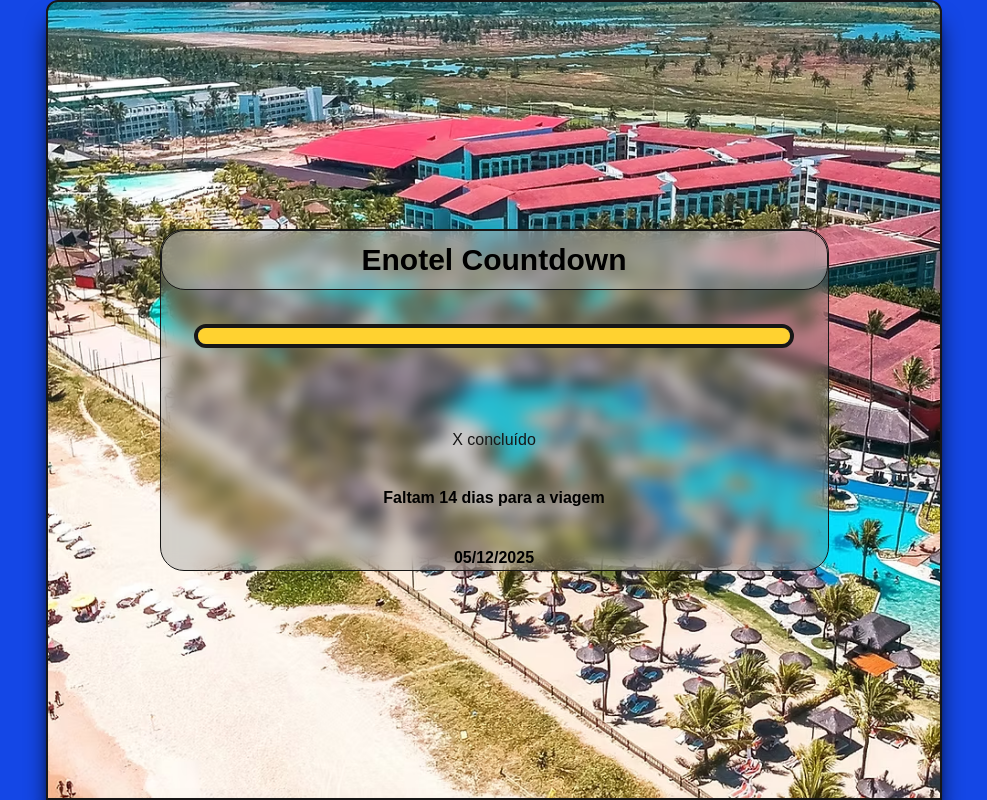
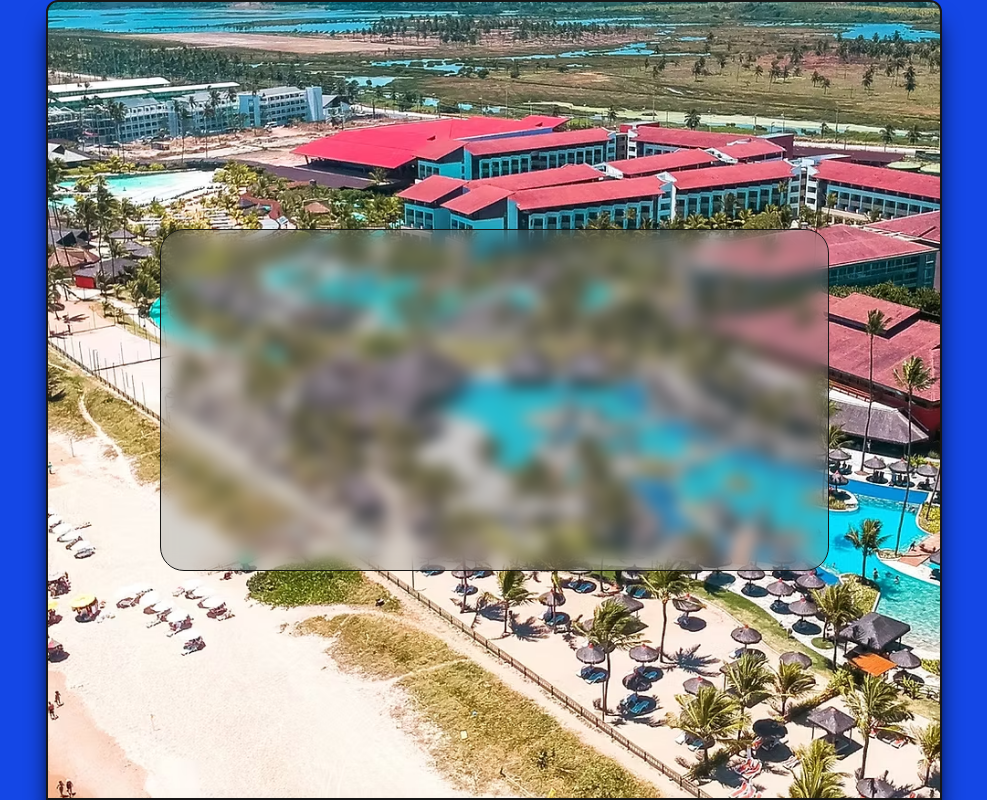
Before and after one commit to pedroguedes9/projeto-enotel2, a Next.js app: page / in a window 1280 px wide. Shown: the whole page, without its empty margins (146-1133 px from the left). Built offline with nearby package versions, Linux system fonts and the light colour scheme.

Commit message:
Revert "Ainda no countdown kkkk"
This reverts commit 9db89b55025799cfbce81e99c58951e6dabbea5e.

```diff
--- a/src/component/Counter.tsx
+++ b/src/component/Counter.tsx
@@ -1,42 +1,10 @@
 "use client"
-
-import { useState } from "react"
-
-const tripDate = new Date(2025, 11, 5)
-const totalWaitingDays = 295
-const totalWaitingHours = totalWaitingDays * 24
-const totalTimestamp = tripDate.getTime()
-const msPerHour = 60 * 60 * 1000
-let daysLeft
-let pctCountdown
-let hoursLeft
-
-
-const updateCountdown = () => {
-
-    const [currentDate, setCurrentDate] = useState()
-
-
-}
-
 
 
 const Counter = () => {
     return (
-        <div className="h-[43%] w-9/12 bg-neutral-500/30 rounded-3xl backdrop-blur-sm border flex flex-col items-center gap-[10%] "  >
-            <div className=" w-full h-15 bg-neutral-200/30 backdrop-blur-3xl border rounded-3xl self-start flex justify-center items-center   ">
-                <h1 className="text-3xl font-bold text-black">Enotel Countdown</h1>
-            </div>
-            <div className="w-full flex flex-col items-center gap-20">
-                <div className="w-[90%] h-[3vh] bg-blue-900/70 rounded-4xl border-4" >
-                    <div className=" w-full h-full bg-amber-300 rounded-4xl "></div>
-                </div>
-                <p>X concluído</p>
-            </div>
+        <div className="h-[43%] w-9/12 bg-neutral-500/30 rounded-3xl backdrop-blur-sm border"  >
 
-
-            <p className="text-black font-semibold">Faltam 14 dias para a viagem</p>
-            <p className=" text-black mt-auto font-semibold">05/12/2025</p>
         </div>
     )
 
```
